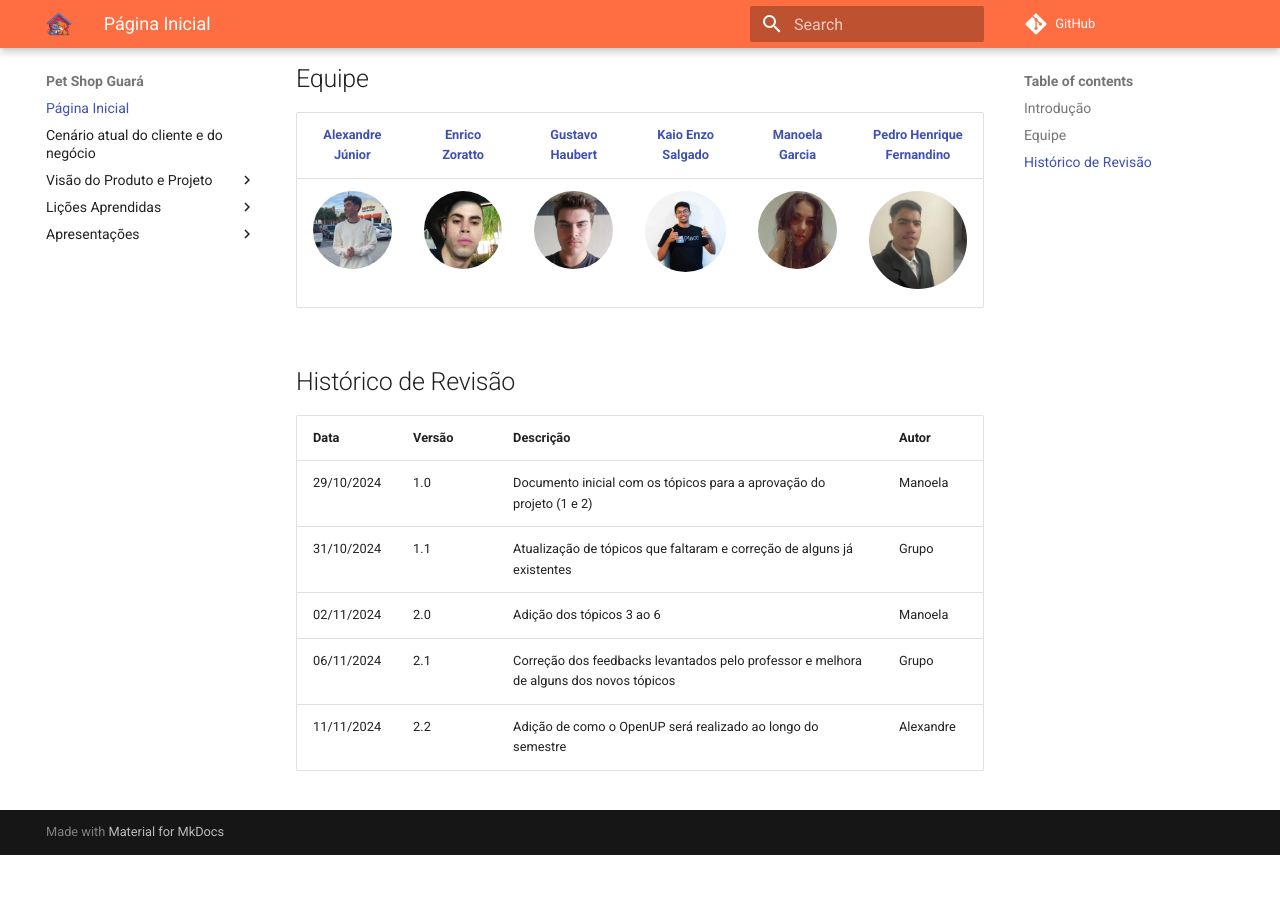
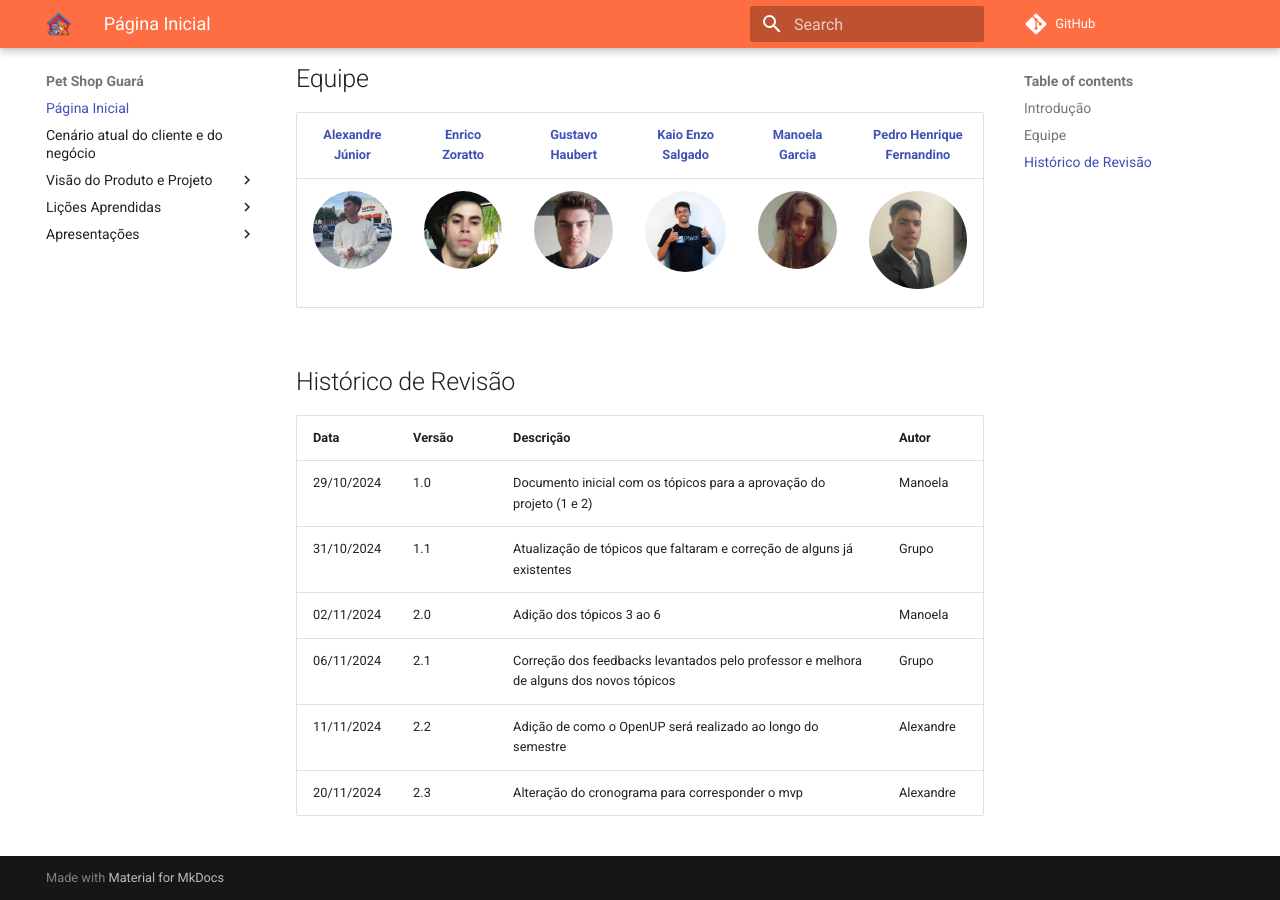
Before and after one commit to mdsreq-fga-unb/2024.2-T03-PetShopGuara, an MkDocs documentation site: the page built from docs/index.md, in a window 1280 px wide and 900 px high, scrolled down 827 px. Built offline with MkDocs 1.6.1 and Material for MkDocs 9.7.7, drawn with Linux system fonts in a browser that asks for light colours; comment, search, counter and statistics services are not loaded; before the commit the page ends 1682 px from its top, so only the background shows below that.

Commit message:
docs: alterando histórico de revisão

```diff
--- a/docs/index.md
+++ b/docs/index.md
@@ -24,3 +24,4 @@
 | 02/11/2024 | 2.0    | Adição dos tópicos 3 ao 6                             | Manoela    |
 | 06/11/2024 | 2.1    | Correção dos feedbacks levantados pelo professor e melhora de alguns dos novos tópicos |    Grupo      |
 | 11/11/2024 | 2.2    | Adição de como o OpenUP será realizado ao longo do semestre | Alexandre |
+| 20/11/2024 | 2.3    | Alteração do cronograma para corresponder o mvp | Alexandre |
```
